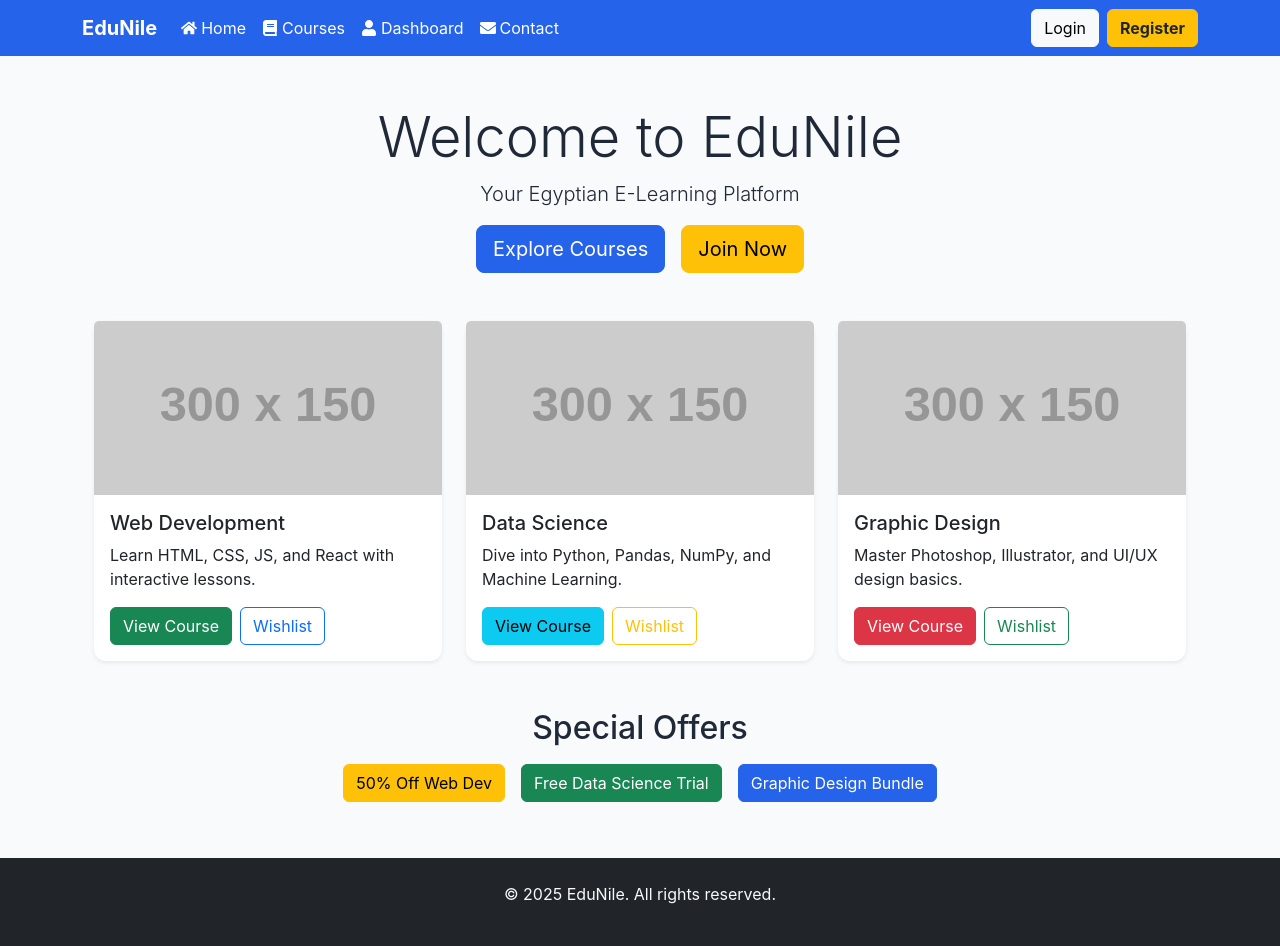
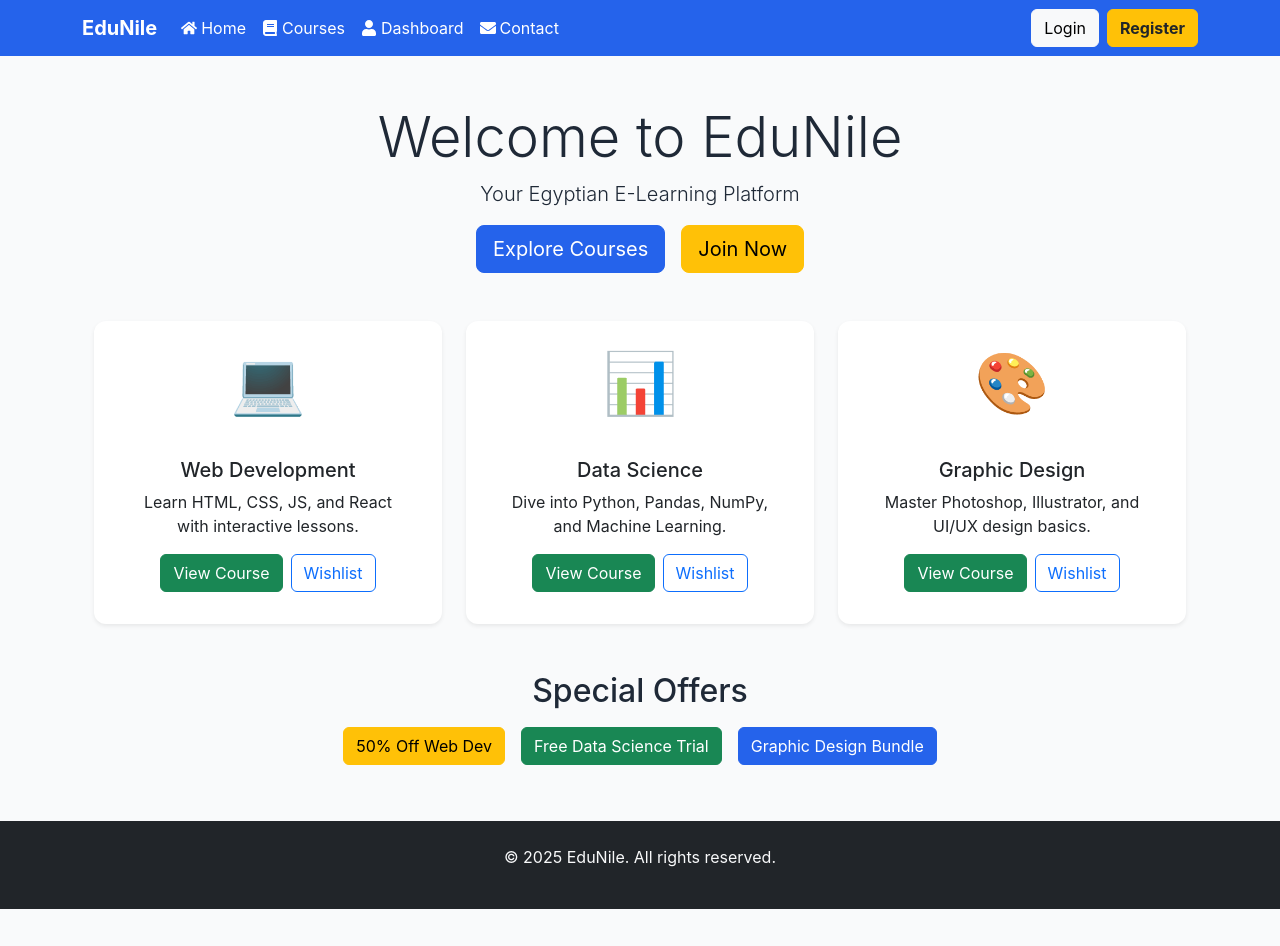
Before and after one commit to Mahmoudellawendy/EduNile, a React (Vite) app in the folder edunile/: page / in a window 1280 px wide. After the commit the page ends 909 px from the top, so only its background shows below. Built offline with nearby package versions, Linux system fonts and the light colour scheme.

Commit message:
add more edits

```diff
--- a/edunile/src/pages/Courses.jsx
+++ b/edunile/src/pages/Courses.jsx
@@ -2,25 +2,28 @@ import { Link } from "react-router-dom";
 
 export default function Courses() {
   const courses = [
-    { id: 1, title: "Web Development", desc: "Learn React, JS, HTML, CSS", img: "https://via.placeholder.com/300x150" },
-    { id: 2, title: "Data Science", desc: "Python, Pandas, ML Basics", img: "https://via.placeholder.com/300x150" },
-    { id: 3, title: "Graphic Design", desc: "Photoshop, Illustrator, UI/UX", img: "https://via.placeholder.com/300x150" },
-    { id: 4, title: "Marketing", desc: "Digital Marketing, SEO, Social Media", img: "https://via.placeholder.com/300x150" },
+    { id: 1, title: "Web Development", desc: "Learn React, JS, HTML, CSS", symbol: "💻" },
+    { id: 2, title: "Data Science", desc: "Python, Pandas, ML Basics", symbol: "📊" },
+    { id: 3, title: "Graphic Design", desc: "Photoshop, Illustrator, UI/UX", symbol: "🎨" },
+    { id: 4, title: "Marketing", desc: "Digital Marketing, SEO, Social Media", symbol: "📣" },
   ];
 
   return (
     <div className="container my-5">
-      <h1 className="mb-4">All Courses</h1>
+      <h1 className="mb-4 text-center">All Courses</h1>
       <div className="row g-4">
         {courses.map(course => (
-          <div className="col-md-3" key={course.id}>
-            <div className="card h-100 shadow-sm">
-              <img src={course.img} className="card-img-top" alt={course.title} />
-              <div className="card-body">
+          <div className="col-12 col-sm-6 col-md-3" key={course.id}>
+            <div className="card h-100 shadow-sm text-center p-3">
+              {/* الرمز بدل الصورة */}
+              <div style={{fontSize: "60px", marginBottom: "15px"}}>{course.symbol}</div>
+              <div className="card-body d-flex flex-column">
                 <h5 className="card-title">{course.title}</h5>
                 <p className="card-text">{course.desc}</p>
-                <Link to={`/courses/${course.id}`} className="btn btn-primary me-2">Details</Link>
-                <button className="btn btn-outline-success">Enroll</button>
+                <div className="mt-auto">
+                  <Link to={`/courses/${course.id}`} className="btn btn-primary me-2">Details</Link>
+                  <button className="btn btn-outline-success">Enroll</button>
+                </div>
               </div>
             </div>
           </div>
--- a/edunile/src/pages/Dashboard.jsx
+++ b/edunile/src/pages/Dashboard.jsx
@@ -4,14 +4,16 @@ import { Link } from "react-router-dom";
 export default function Dashboard() {
   return (
     <div className="container mt-5">
-      <h2 className="mb-4">Your Dashboard</h2>
-      <div className="row">
+      <h2 className="mb-4 text-center">Your Dashboard</h2>
+      <div className="row g-4">
         {coursesData.map(course => (
-          <div className="col-md-4 mb-4" key={course.id}>
-            <div className="card shadow-sm h-100">
-              <img src={course.image} className="card-img-top" alt={course.title} />
+          <div className="col-12 col-sm-6 col-md-4" key={course.id}>
+            <div className="card shadow-sm h-100 text-center p-3">
+              {/* الرمز بدل الصورة */}
+              <div style={{fontSize: "60px", marginBottom: "15px"}}>{course.symbol || "📘"}</div>
               <div className="card-body d-flex flex-column">
                 <h5 className="card-title">{course.title}</h5>
+                <p className="card-text">{course.desc || ""}</p>
                 <div className="mt-auto">
                   <Link to={`/lesson/${course.id}`} className="btn btn-primary me-2">Continue Learning</Link>
                   <button className="btn btn-warning">Rate Course</button>
--- a/edunile/src/pages/HomePage.jsx
+++ b/edunile/src/pages/HomePage.jsx
@@ -1,6 +1,12 @@
 import { Link } from "react-router-dom";
 
 export default function HomePage() {
+  const featuredCourses = [
+    { id: 1, title: "Web Development", desc: "Learn HTML, CSS, JS, and React with interactive lessons.", symbol: "💻" },
+    { id: 2, title: "Data Science", desc: "Dive into Python, Pandas, NumPy, and Machine Learning.", symbol: "📊" },
+    { id: 3, title: "Graphic Design", desc: "Master Photoshop, Illustrator, and UI/UX design basics.", symbol: "🎨" },
+  ];
+
   return (
     <div className="container my-5">
       <div className="text-center mb-5">
@@ -11,41 +17,22 @@ export default function HomePage() {
       </div>
 
       <div className="row g-4">
-        <div className="col-md-4">
-          <div className="card shadow-sm">
-            <img src="https://via.placeholder.com/300x150" className="card-img-top" alt="Course 1" />
-            <div className="card-body">
-              <h5 className="card-title">Web Development</h5>
-              <p className="card-text">Learn HTML, CSS, JS, and React with interactive lessons.</p>
-              <Link to="/courses" className="btn btn-success me-2">View Course</Link>
-              <button className="btn btn-outline-primary">Wishlist</button>
+        {featuredCourses.map(course => (
+          <div className="col-md-4" key={course.id}>
+            <div className="card shadow-sm text-center p-3">
+              {/* الرمز بدل الصورة */}
+              <div style={{fontSize: "60px", marginBottom: "15px"}}>{course.symbol}</div>
+              <div className="card-body d-flex flex-column">
+                <h5 className="card-title">{course.title}</h5>
+                <p className="card-text">{course.desc}</p>
+                <div className="mt-auto">
+                  <Link to="/courses" className="btn btn-success me-2">View Course</Link>
+                  <button className="btn btn-outline-primary">Wishlist</button>
+                </div>
+              </div>
             </div>
           </div>
-        </div>
-
-        <div className="col-md-4">
-          <div className="card shadow-sm">
-            <img src="https://via.placeholder.com/300x150" className="card-img-top" alt="Course 2" />
-            <div className="card-body">
-              <h5 className="card-title">Data Science</h5>
-              <p className="card-text">Dive into Python, Pandas, NumPy, and Machine Learning.</p>
-              <Link to="/courses" className="btn btn-info me-2">View Course</Link>
-              <button className="btn btn-outline-warning">Wishlist</button>
-            </div>
-          </div>
-        </div>
-
-        <div className="col-md-4">
-          <div className="card shadow-sm">
-            <img src="https://via.placeholder.com/300x150" className="card-img-top" alt="Course 3" />
-            <div className="card-body">
-              <h5 className="card-title">Graphic Design</h5>
-              <p className="card-text">Master Photoshop, Illustrator, and UI/UX design basics.</p>
-              <Link to="/courses" className="btn btn-danger me-2">View Course</Link>
-              <button className="btn btn-outline-success">Wishlist</button>
-            </div>
-          </div>
-        </div>
+        ))}
       </div>
 
       <div className="my-5 text-center">
```
Also changed, not shown: edunile/src/assets/courses/download (1).jpeg (added), 1 other file (tests, documents, lock files or other folders).
